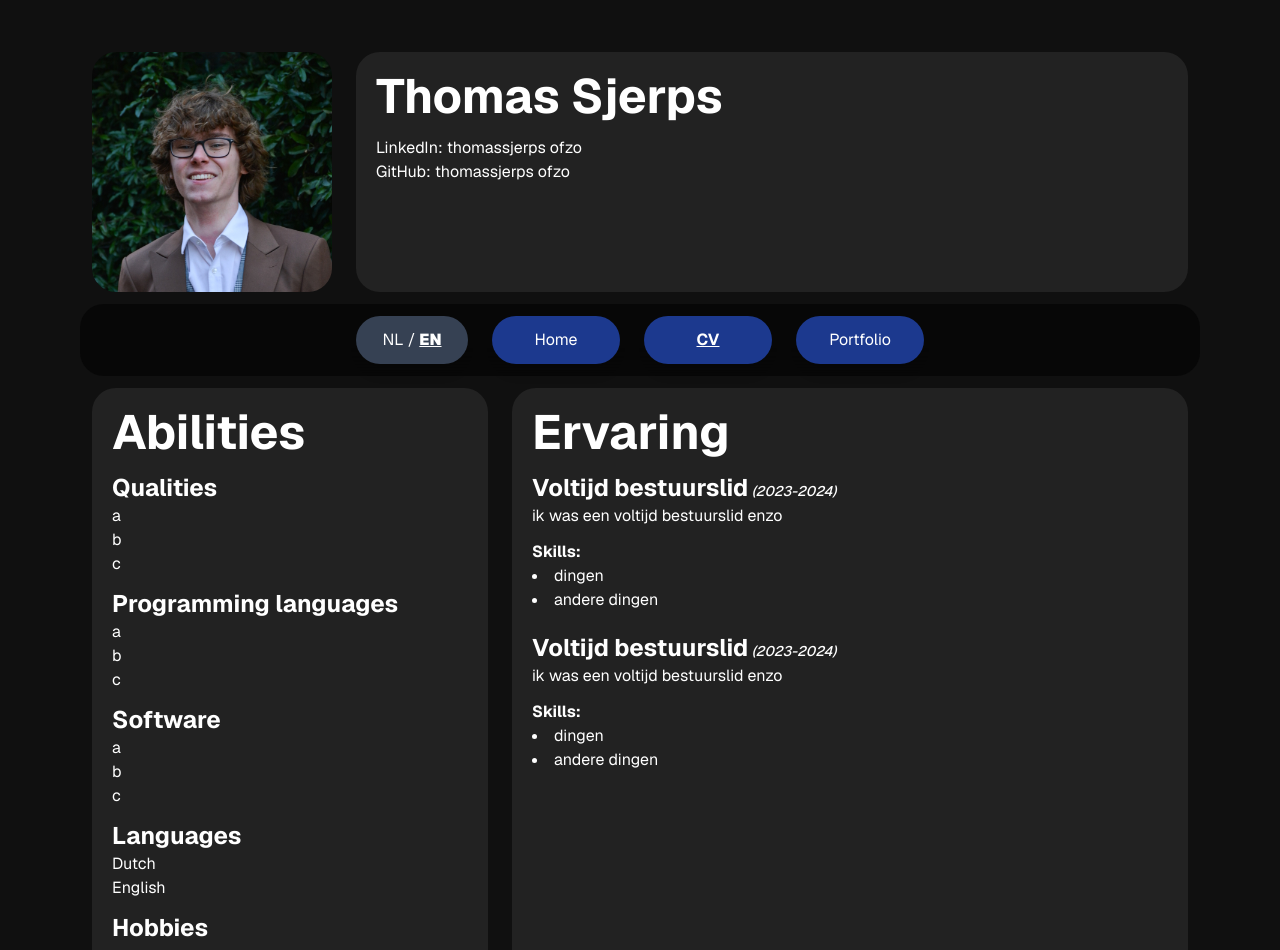
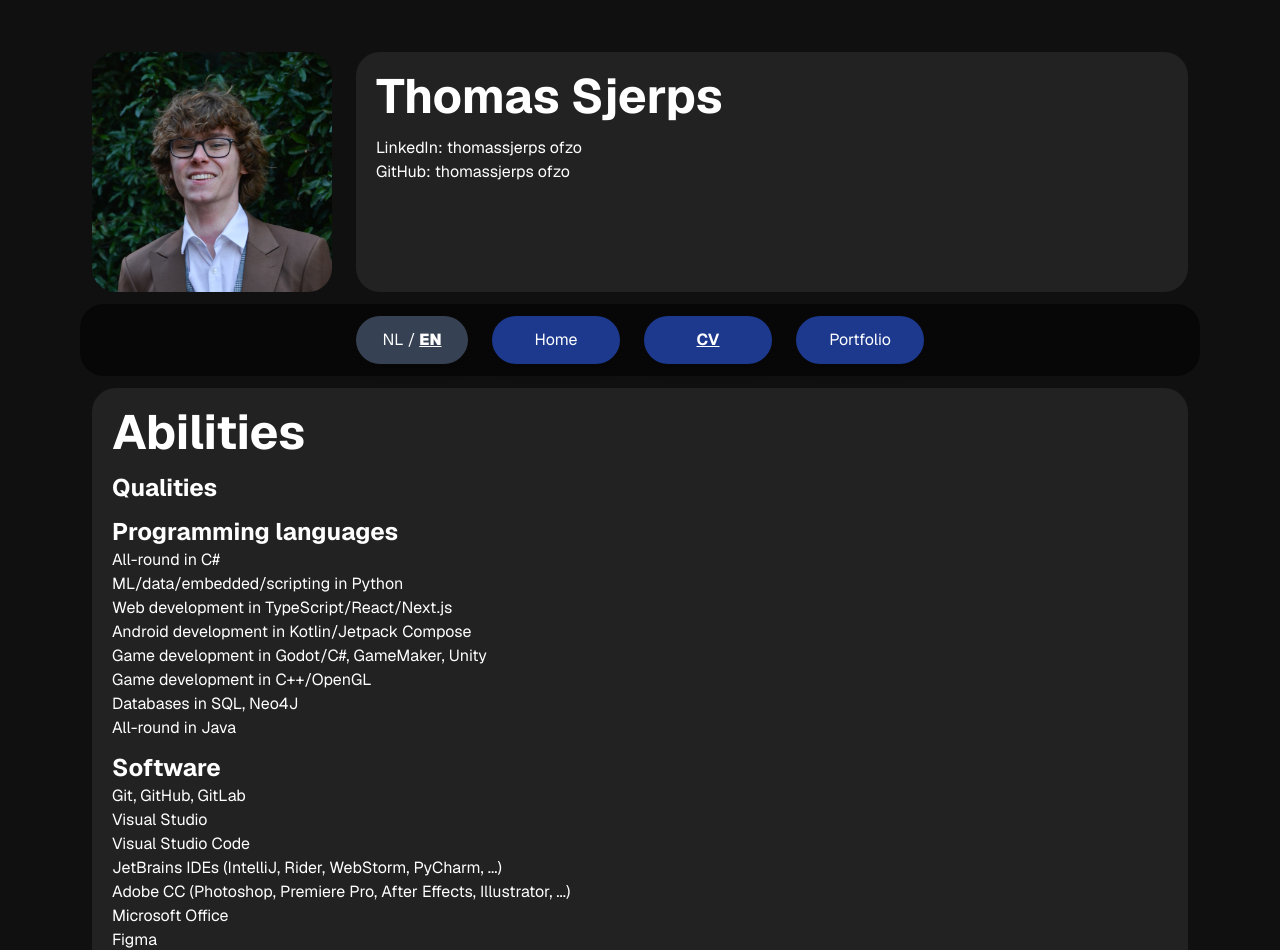
Before and after one commit to sjerpsthomas/website, a Next.js app: page /en/cv in a window 1280 px wide. Shown: the top 950 px of the page. Built offline with nearby package versions, Linux system fonts and the light colour scheme.

Commit message:
Work on content

```diff
--- a/src/app/[locale]/cv/AbilitiesBlock.tsx
+++ b/src/app/[locale]/cv/AbilitiesBlock.tsx
@@ -3,26 +3,25 @@
 import {getDictKeys} from "@/utils/getDictKeys";
 
 
-const abilitiesBlock = {
-  qualities: [
-    "a",
-    "b",
-    "c",
-  ],
+const abilities = {
   programmingLanguages: [
-    "a",
-    "b",
-    "c",
+    "All-round in C#",
+    "ML/data/embedded/scripting in Python",
+    "Web development in TypeScript/React/Next.js",
+    "Android development in Kotlin/Jetpack Compose",
+    "Game development in Godot/C#, GameMaker, Unity",
+    "Game development in C++/OpenGL",
+    "Databases in SQL, Neo4J",
+    "All-round in Java",
   ],
   software: [
-    "a",
-    "b",
-    "c",
-  ],
-  hobbies: [
-    "a",
-    "b",
-    "c",
+    "Git, GitHub, GitLab",
+    "Visual Studio",
+    "Visual Studio Code",
+    "JetBrains IDEs (IntelliJ, Rider, WebStorm, PyCharm, ...)",
+    "Adobe CC (Photoshop, Premiere Pro, After Effects, Illustrator, ...)",
+    "Microsoft Office",
+    "Figma",
   ],
 }
 
@@ -37,11 +36,16 @@
       hobbies: "Hobby's",
     },
     abilities: {
-      ...abilitiesBlock,
       languages: [
         "Nederlands",
         "Engels",
       ],
+      hobbies: [
+        "Game development",
+        "Pianospelen",
+        "Muziekproductie",
+        "Fotografie",
+      ]
     },
   },
   en: {
@@ -54,11 +58,20 @@
       hobbies: "Hobbies",
     },
     abilities: {
-      ...abilitiesBlock,
+      qualities: [
+
+      ],
+      ...abilities,
       languages: [
         "Dutch",
         "English",
       ],
+      hobbies: [
+        "Game development",
+        "Piano playing",
+        "Music production",
+        "Photography",
+      ]
     },
   }
 };
--- a/src/app/[locale]/cv/ExperienceBlock.tsx
+++ b/src/app/[locale]/cv/ExperienceBlock.tsx
@@ -7,21 +7,43 @@
     experiences: [
       {
         title: "Voltijd bestuurslid",
-        description: "ik was een voltijd bestuurslid enzo",
+        company: "D.S.J.V. Groover, Delft",
+        description: "Voor de Delftse Studenten Jazz Vereniging Groover heb ik een jaar vrijwillig voltijd " +
+          "bestuurlijke taken uitgevoerd als commissaris intern, de zogenaamde 'jazzcommissaris', en vice-penningmeester. " +
+          "Buiten mijn vaste taken, waaronder verantwoordelijkheid voor het gros van de activiteiten en de muzikale " +
+          "identiteit van de vereniging, werkte ik als vice-penningmeester mee aan een grootschalige hervorming van de " +
+          "financiele systemen die de vereniging gebruikte (waaronder een wissel van de BTW-status).",
         skills: [
-          "dingen",
-          "andere dingen"
+          "...",
         ],
         timespan: "2023-2024",
       },
       {
-        title: "Voltijd bestuurslid",
-        description: "ik was een voltijd bestuurslid enzo",
+        title: "Websitecommissielid",
+        company: "D.S.J.V. Groover, Delft",
+        description: "Beschrijving",
         skills: [
-          "dingen",
-          "andere dingen"
+          "...",
         ],
-        timespan: "2023-2024",
+        timespan: "2024-2025",
+      },
+      {
+        title: "Bijlesbegeleider",
+        company: "Lyceo, Leiden",
+        description: "Beschrijving",
+        skills: [
+          "...",
+        ],
+        timespan: "2019-2020",
+      },
+      {
+        title: "Verkoopmedewerker",
+        company: "Vomar, Venhuizen",
+        description: "Beschrijving",
+        skills: [
+          "...",
+        ],
+        timespan: "2017-2021",
       },
     ]
   }
```
